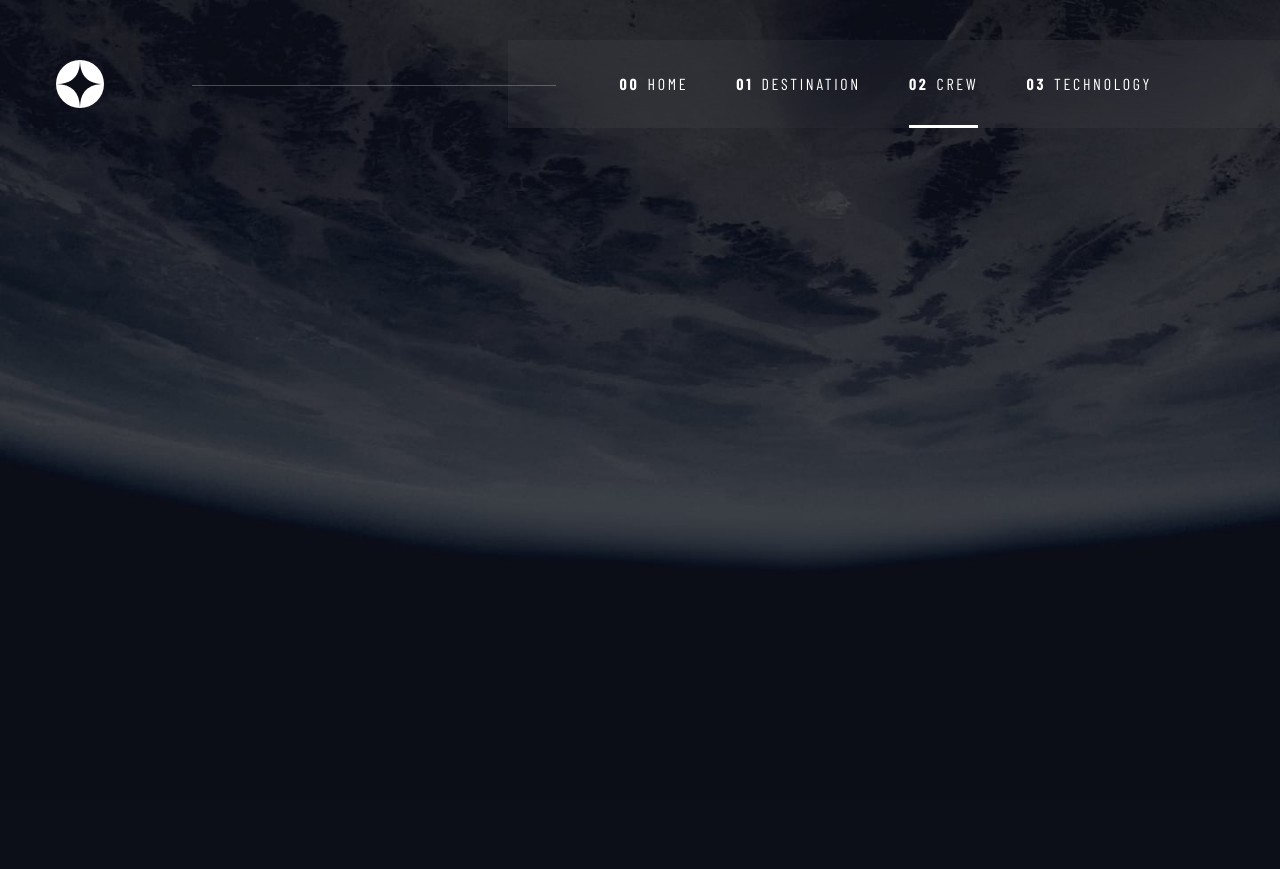
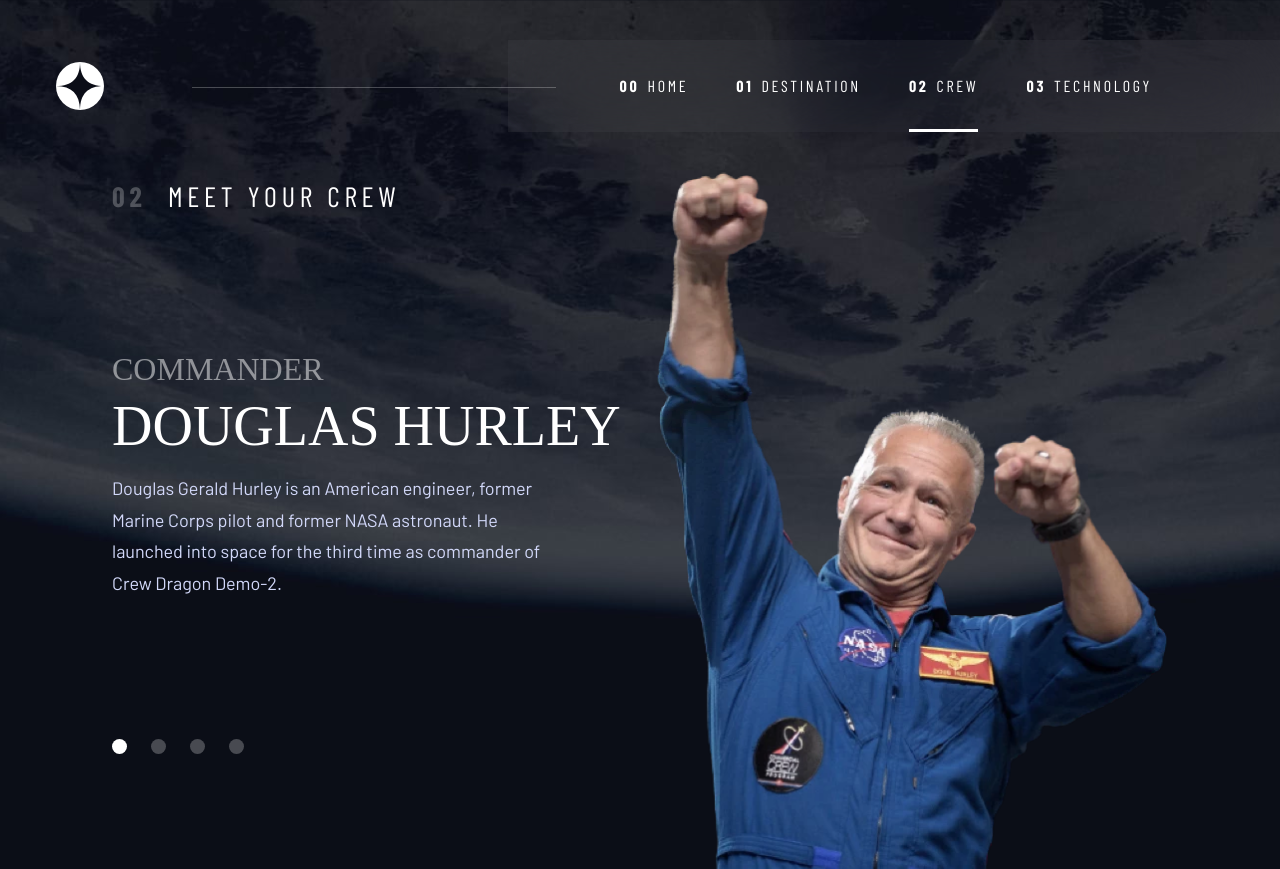
Before and after one commit to Salah1221/Space_tourism_website, a React (Vite) app: page /crew in a window 1280 px wide. Before the commit the page ends 800 px from the top, so only its background shows below. Built offline with nearby package versions, Linux system fonts and the light colour scheme; a web font is replaced by a local one.

Commit message:
Finished the crew page

```diff
--- a/src/App.jsx
+++ b/src/App.jsx
@@ -29,7 +29,9 @@ const App = () => {
         />
         <Route
           path="crew"
-          element={<Crew setBackgroundClass={setBackgroundClass} />}
+          element={
+            <Crew setBackgroundClass={setBackgroundClass} crew={data.crew} />
+          }
         />
         <Route
           path="technology"
--- a/src/Crew.jsx
+++ b/src/Crew.jsx
@@ -1,19 +1,63 @@
 import PropTypes from "prop-types";
-import { useEffect } from "react";
+import { useEffect, useState } from "react";
 
-const Crew = ({ setBackgroundClass }) => {
+const Crew = ({ setBackgroundClass, crew }) => {
+  const [ind, setInd] = useState(0);
+
   useEffect(() => {
     setBackgroundClass("crew");
   });
   return (
-    <>
-      <div></div>
-    </>
+    <main className="grid-container grid-container--crew flow">
+      <h1 className="numbered-title">
+        <span aria-hidden="true">02</span> meet your crew
+      </h1>
+      <div className="dot-indicators flex">
+        <button
+          aria-selected={ind === 0 ? "true" : "false"}
+          onClick={() => setInd(0)}
+        >
+          <span className="sr-only">The {crew[0].role}</span>
+        </button>
+        <button
+          aria-selected={ind === 1 ? "true" : "false"}
+          onClick={() => setInd(1)}
+        >
+          <span className="sr-only">The {crew[1].role}</span>
+        </button>
+        <button
+          aria-selected={ind === 2 ? "true" : "false"}
+          onClick={() => setInd(2)}
+        >
+          <span className="sr-only">The {crew[2].role}</span>
+        </button>
+        <button
+          aria-selected={ind === 3 ? "true" : "false"}
+          onClick={() => setInd(3)}
+        >
+          <span className="sr-only">The {crew[3].role}</span>
+        </button>
+      </div>
+      <article className="bio grid">
+        <h2
+          className="fs-700 ff-serif uppercase grid"
+          style={{ "--gap": "0.5rem" }}
+        >
+          <span className="role fs-600">{crew[ind].role}</span>
+          {crew[ind].name}
+        </h2>
+        <p className="text-accent">{crew[ind].bio}</p>
+      </article>
+      <div className="crew-image">
+        <img src={crew[ind].images.webp} alt={crew[ind].name} />
+      </div>
+    </main>
   );
 };
 
 Crew.propTypes = {
   setBackgroundClass: PropTypes.func,
+  crew: PropTypes.array,
 };
 
 export default Crew;
--- a/src/index.css
+++ b/src/index.css
@@ -11,7 +11,7 @@
   --fs-900: clamp(5rem, 15vw, 9.375rem);
   --fs-800: 3.5rem;
   --fs-700: 1.5rem;
-  --fs-600: 1.25rem;
+  --fs-600: 1rem;
   --fs-500: 1rem;
   --fs-400: 0.9375rem;
   --fs-300: 1rem;
@@ -79,7 +79,7 @@ body {
   font-size: var(--fs-400);
   color: hsl(var(--clr-white));
   background-color: hsl(var(--clr-dark));
-  line-height: 1.5;
+  line-height: 1.75;
   overflow-x: hidden;
 }
 
@@ -526,12 +526,16 @@ p {
   color: hsl(var(--clr-white));
 }
 
+.dot-indicators {
+  --gap: 1.5rem;
+}
+
 .dot-indicators > * {
   cursor: pointer;
   border: 0;
   border-radius: 50%;
-  height: 1rem;
-  width: 1rem;
+  aspect-ratio: 1;
+  width: 0.938rem;
   background-color: hsl(var(--clr-white) / 0.25);
   transition: background-color 0.3s;
 }
@@ -544,6 +548,16 @@ p {
 .dot-indicators > [aria-selected="true"] {
   background-color: hsl(var(--clr-white) / 1);
 }
+
+@media (max-width: 50rem) {
+  .dot-indicators {
+    --gap: 1rem;
+  }
+  .dot-indicators > * {
+    width: 0.625rem;
+  }
+}
+
 .num-btns > * {
   width: 2.5em;
   aspect-ratio: 1;
@@ -633,7 +647,7 @@ p {
   padding-bottom: 2rem;
 }
 
-.grid-container p:not([class]) {
+.grid-container p {
   max-width: var(--max-width, 49ch);
 }
 
@@ -676,13 +690,61 @@ p {
   font-size: 1.75rem;
 }
 
+/* crew */
+
+.grid-container--crew {
+  grid-template-areas:
+    "title"
+    "image"
+    "indicator"
+    "content";
+}
+
+.grid-container--crew .dot-indicators {
+  grid-area: indicator;
+}
+
+.grid-container--crew .bio {
+  grid-area: content;
+  --flow-space: 1rem;
+}
+
+.crew-image {
+  width: 100%;
+  border-bottom: 1px solid hsl(var(--clr-white) / 0.25);
+  grid-area: image;
+  display: grid;
+  justify-content: center;
+}
+
+.crew-image img {
+  width: clamp(11rem, 50vw, 35.5rem);
+}
+
+.role {
+  color: hsl(var(--clr-white) / 0.5);
+}
+
 @media (min-width: 35rem) {
+  .grid-container--crew {
+    grid-template-areas:
+      "title"
+      "content"
+      "indicator"
+      "image";
+    padding-bottom: 0;
+    padding-inline: 2.5rem;
+  }
+  .crew-image {
+    border: 0;
+    align-self: end;
+  }
   .numbered-title {
     justify-self: start;
     margin-top: 2rem;
   }
   .grid-container--destination {
-    padding-inline: 2rem;
+    padding-inline: 2.5rem;
   }
   .time-and-distance {
     flex-direction: row;
@@ -715,6 +777,8 @@ p {
 
   .numbered-title {
     margin-top: auto;
+    align-self: start;
+    height: 100%;
   }
   .grid-container--destination {
     justify-items: start;
@@ -737,6 +801,38 @@ p {
     justify-content: flex-start;
     --gap: min(8vw, 6rem);
   }
+
+  .grid-container--crew {
+    grid-template-areas:
+      "... title image ..."
+      "... content image ..."
+      "... indicator image ...";
+    grid-template-columns: minmax(2em, 1fr) repeat(2, minmax(0, 32rem)) minmax(
+        2em,
+        1fr
+      );
+  }
+
+  .grid-container--crew .bio {
+    justify-self: start;
+    align-self: start;
+  }
+
+  .crew-image {
+    margin: 0;
+    justify-self: end;
+    width: auto;
+  }
+
+  .crew-image img {
+    align-self: end;
+    width: 100%;
+  }
+
+  .grid-container--crew .dot-indicators {
+    justify-self: start;
+    align-self: start;
+  }
 }
 
 @media (max-width: 75rem) {
```
